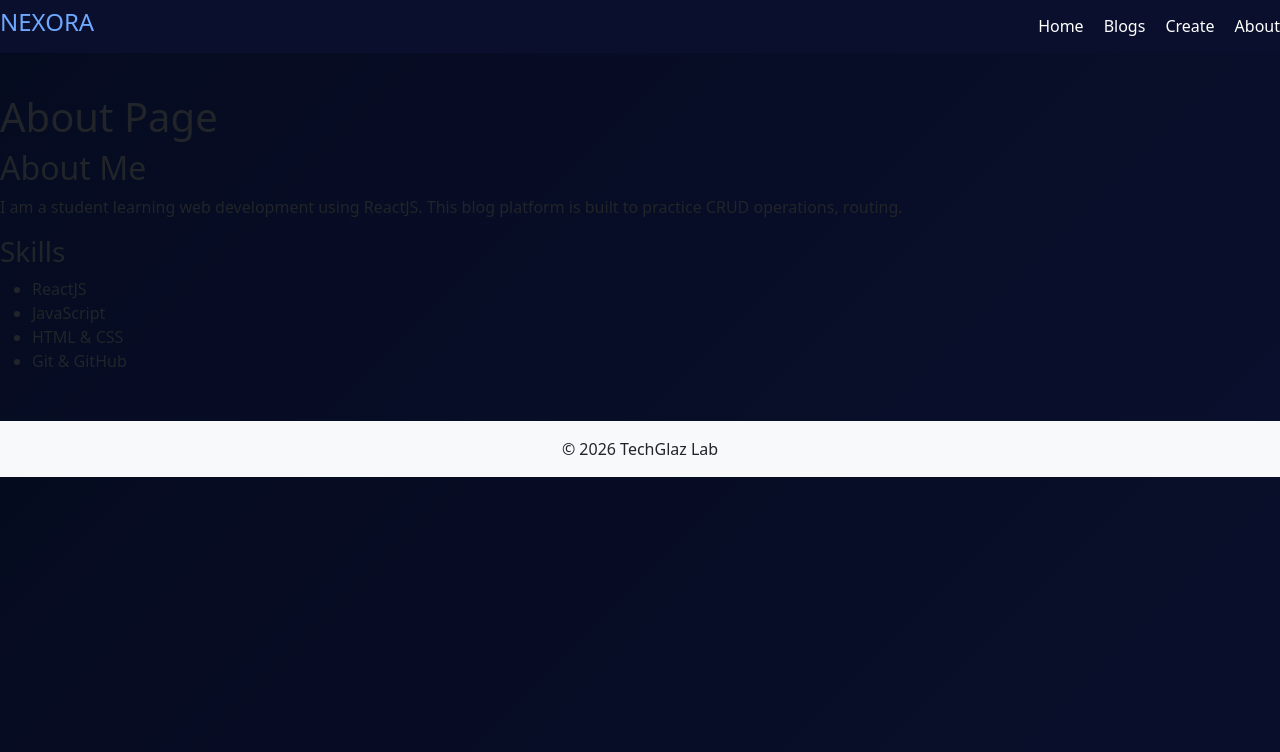
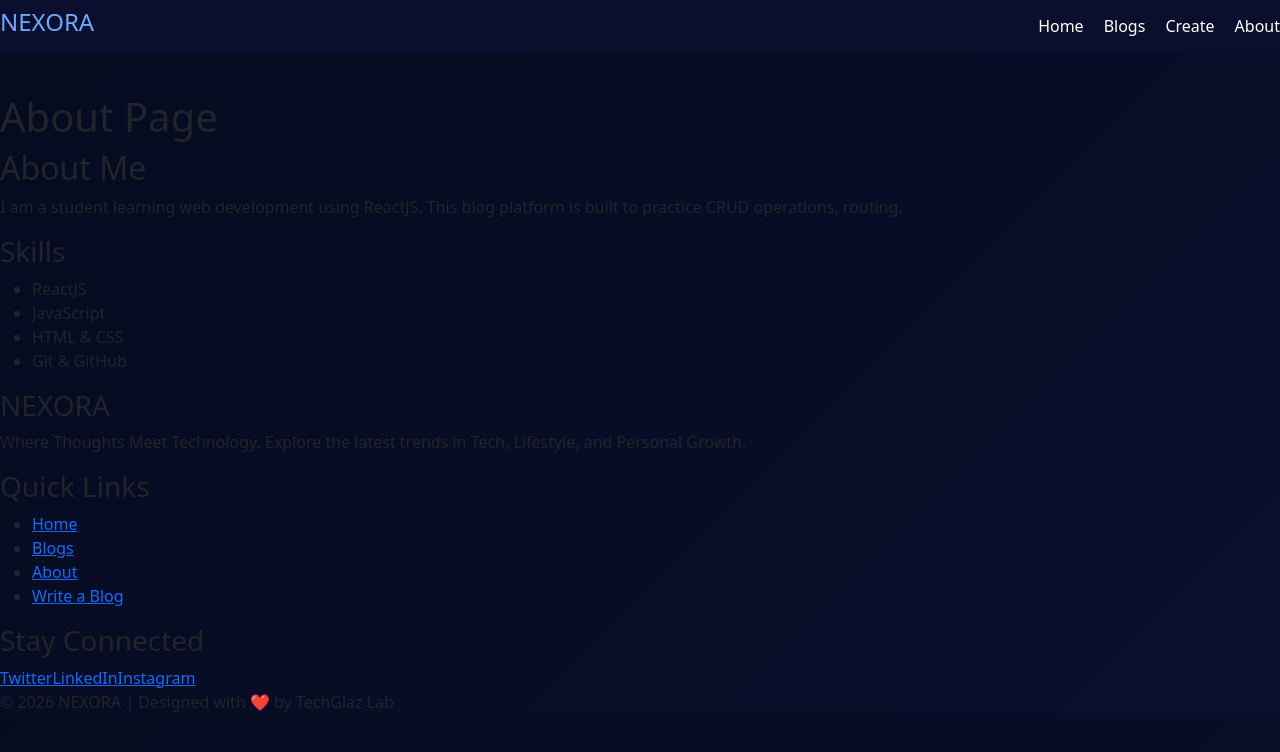
Before and after one commit to archana24557-hub/react-blog-app, a React (Create React App) app: page /about in a window 1280 px wide. Shown: the top 752 px of the page. Built offline with nearby package versions, Linux system fonts and the light colour scheme.

Commit message:
UI: Redesigned Footer with modern look and feel

```diff
--- a/src/components/Layout/Footer.jsx
+++ b/src/components/Layout/Footer.jsx
@@ -1,7 +1,35 @@
 export default function Footer() {
     return (
-        <footer className="bg-light text-center p-3 mt-5">
-            © 2026 TechGlaz Lab
+        <footer className="footer-container">
+            <div className="footer-content">
+                <div className="footer-section about">
+                    <h3>NEXORA</h3>
+                    <p>
+                        Where Thoughts Meet Technology. Explore the latest trends in Tech,
+                        Lifestyle, and Personal Growth.
+                    </p>
+                </div>
+                <div className="footer-section links">
+                    <h3>Quick Links</h3>
+                    <ul>
+                        <li><a href="#/">Home</a></li>
+                        <li><a href="#/blogs">Blogs</a></li>
+                        <li><a href="#/about">About</a></li>
+                        <li><a href="#/create">Write a Blog</a></li>
+                    </ul>
+                </div>
+                <div className="footer-section social">
+                    <h3>Stay Connected</h3>
+                    <div className="social-links">
+                        <a href="https://twitter.com" target="_blank" rel="noopener noreferrer">Twitter</a>
+                        <a href="https://linkedin.com" target="_blank" rel="noopener noreferrer">LinkedIn</a>
+                        <a href="https://instagram.com" target="_blank" rel="noopener noreferrer">Instagram</a>
+                    </div>
+                </div>
+            </div>
+            <div className="footer-bottom">
+                &copy; 2026 NEXORA | Designed with ❤️ by TechGlaz Lab
+            </div>
         </footer>
     );
 }
```
